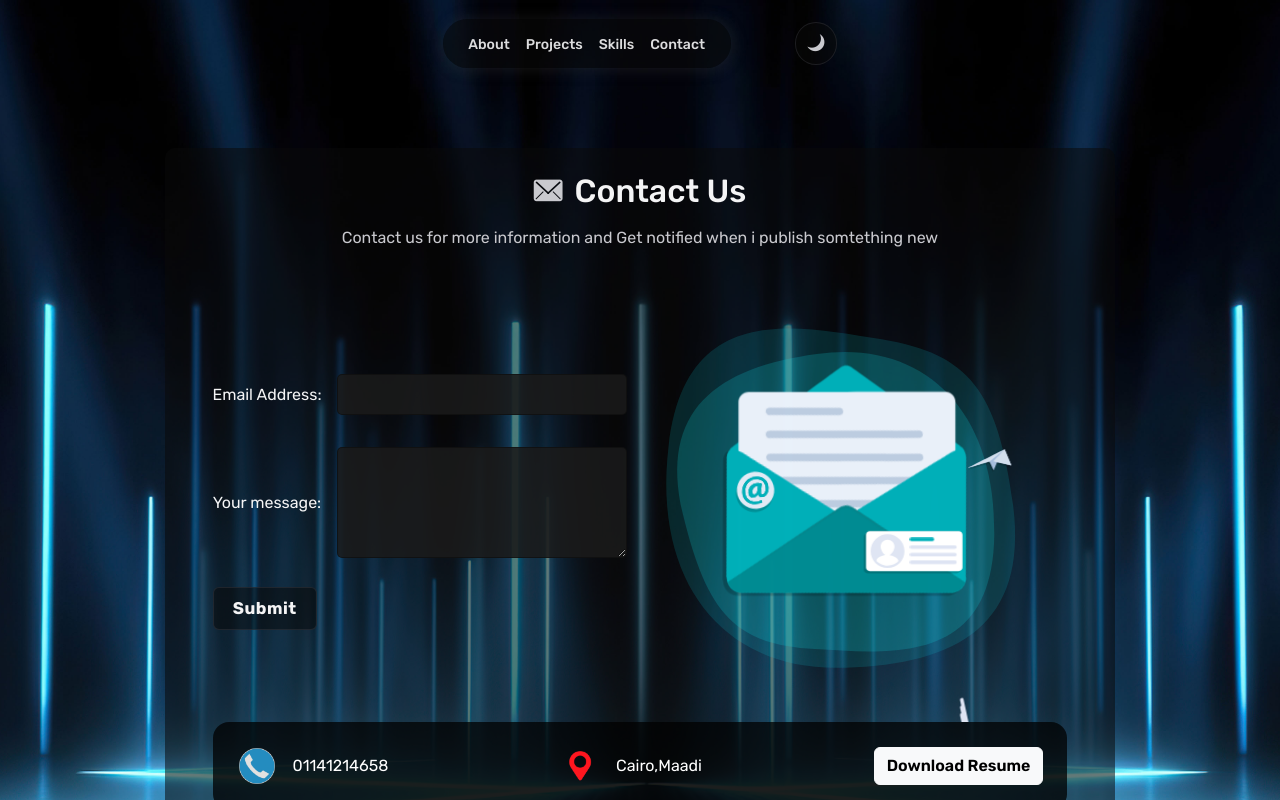
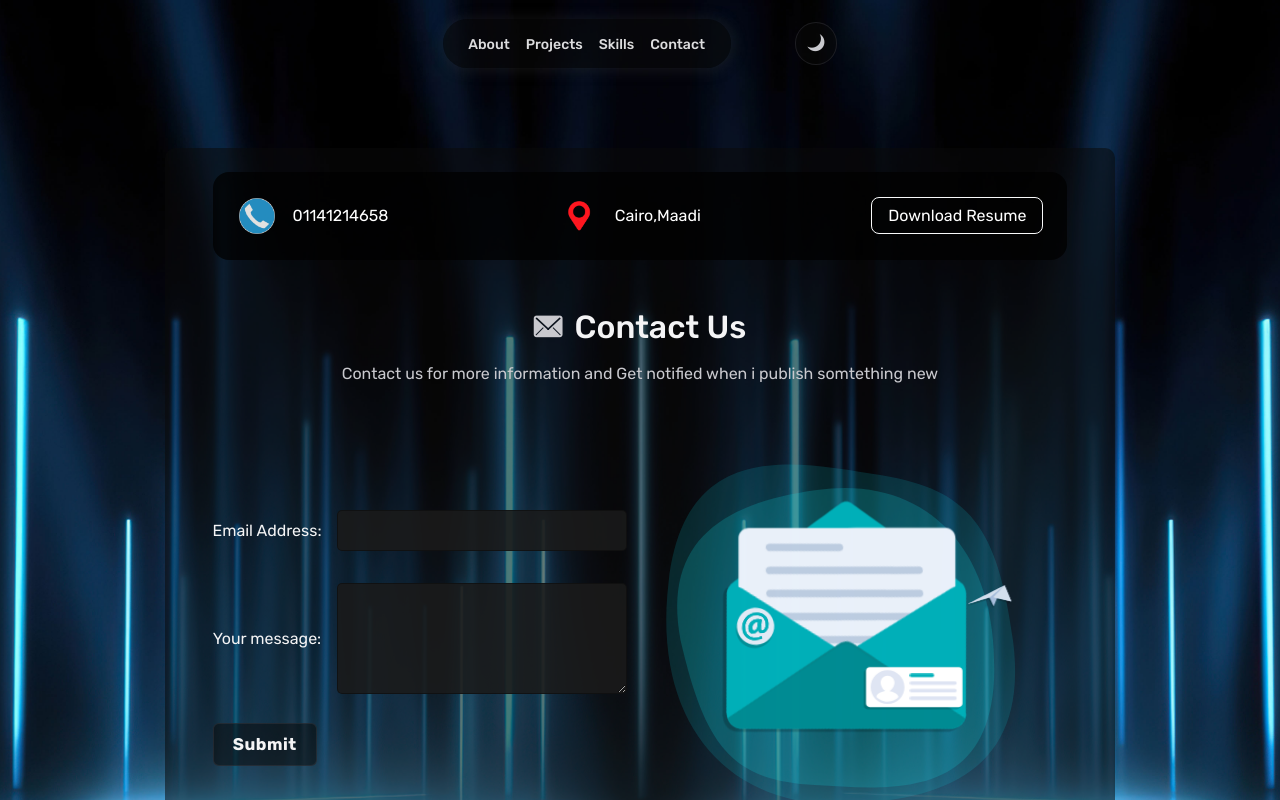
Before and after one commit to Omar-Yousef-Shaheen/Portfolio, a React (Vite) app: page /Portfolio/contact-us in a window 1280 px wide. Shown: the top 800 px of the page. Built offline with nearby package versions, Linux system fonts and the light colour scheme.

Commit message:
Download Resume

```diff
--- a/src/Components/Contact/Contact.jsx
+++ b/src/Components/Contact/Contact.jsx
@@ -23,7 +23,8 @@ export default function Contact() {
       animate={{ scale: 1 }}
       transition={{ duration: 0.6 }}
     >
-      <div className="flex main-title">
+      <InfoResume />
+      <div className="flex main-title mt-5">
         <h1 className="title flex">
           <span className="icon-envelope" />
           Contact Us
@@ -80,7 +81,6 @@ export default function Contact() {
           <Lottie style={{ height: 440 }} animationData={contactAnimation} />
         </div>
       </div>
-      <InfoResume />
     </motion.section>
   );
 }
--- a/src/Components/InfoResume/InfoResume.jsx
+++ b/src/Components/InfoResume/InfoResume.jsx
@@ -1,10 +1,9 @@
 import phone from "../../assets/img/phone.png";
-import gmail from "../../assets/img/Gmail.png";
 import address from "../../assets/img/location.png";
 function InfoResume() {
   return (
-    <div className=" bg-opacity-75 bg-black p-4 rounded-4">
-      <div className=" flex  justify-content-between gap-5">
+    <section className=" bg-opacity-75 bg-black p-4 rounded-4">
+      <div className=" flex flex-column flex-md-row justify-content-between gap-5">
         <div className="phone flex   gap-3 align-items-center  ">
           <div>
             <img className="w-5" src={phone} />
@@ -19,10 +18,16 @@ function InfoResume() {
           <span>Cairo,Maadi</span>
         </div>
         <div>
-          <button className="btn btn-light fw-semibold">Download Resume</button>
+          <a
+            className="text-white border border-1 border-light py-2 px-3 rounded-3"
+            href="/Omar-Yousef-shaheen.pdf"
+            download="Omar-Yousef-shaheen.pdf"
+          >
+            Download Resume
+          </a>
         </div>
       </div>
-    </div>
+    </section>
   );
 }
 
```
Also changed, not shown: 8 other files (tests, documents, lock files or other folders).
